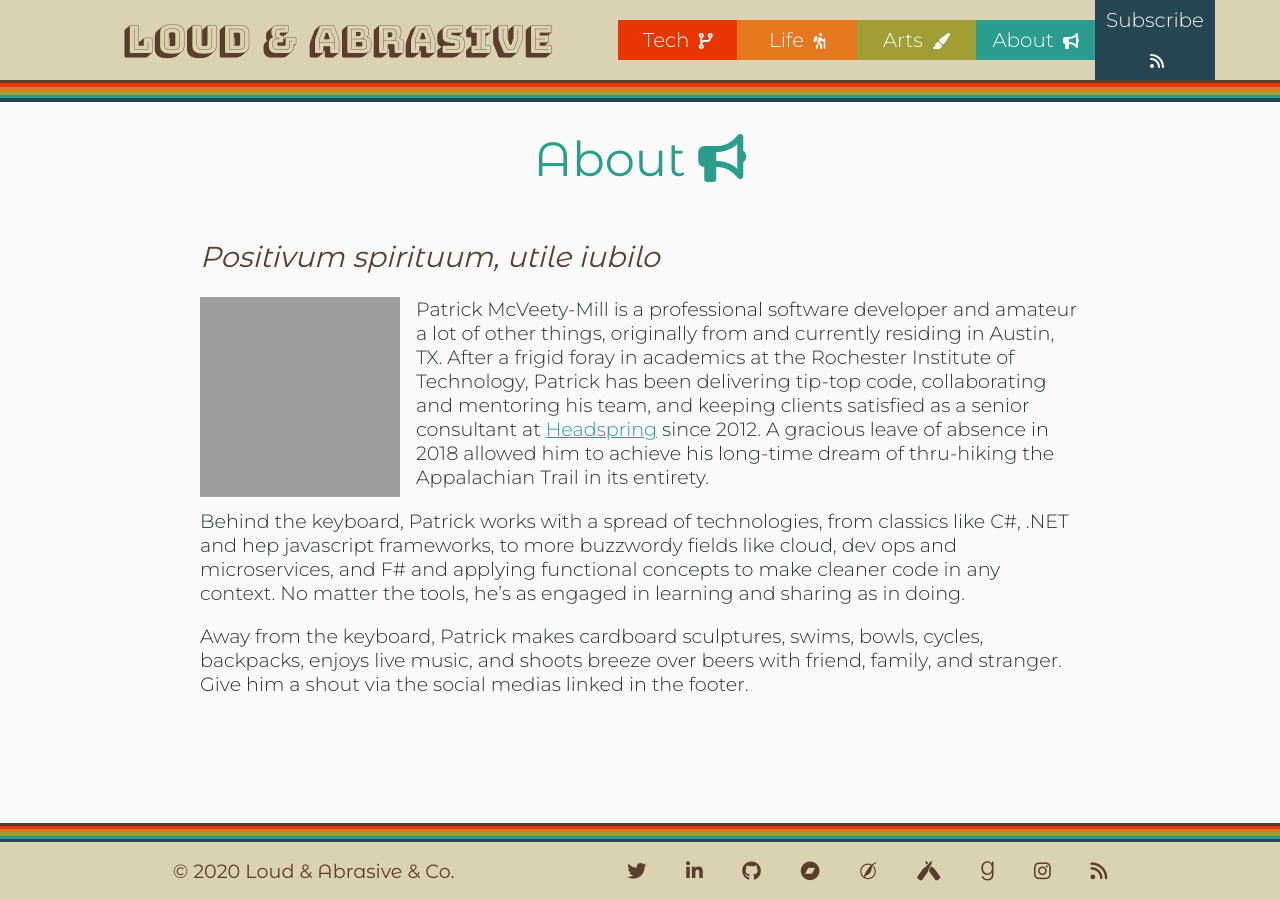
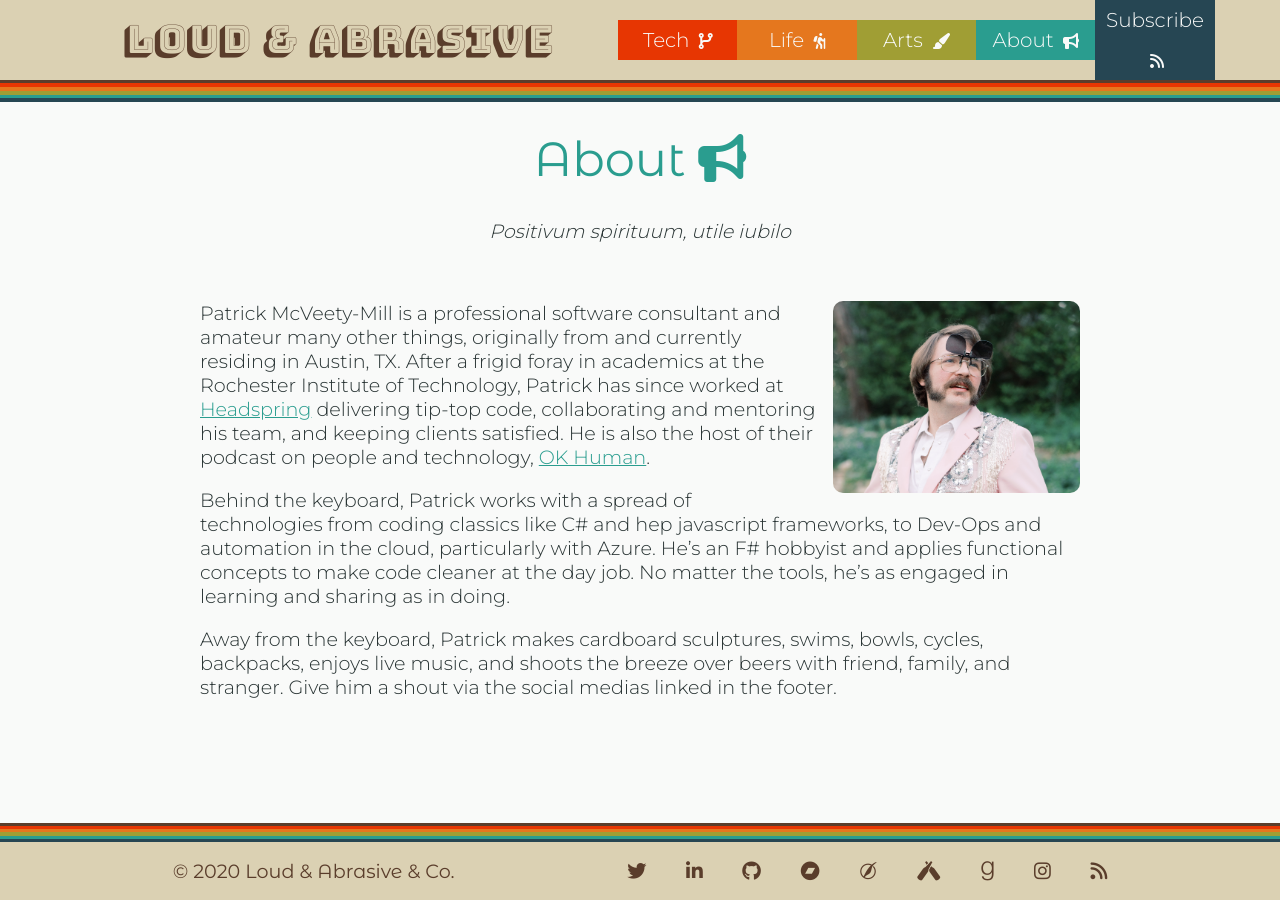
Before and after one commit to pmcvtm/pmcvtm.com, a Jekyll site: the page built from pages/about.md, in a window 1280 px wide. Built offline with Jekyll 4.4.1, drawn with Linux system fonts in a browser that asks for light colours; nearby versions of some CDN libraries; some web fonts are replaced; grey boxes are pictures that could not be loaded.

Commit message:
fix up about page

```diff
--- a/pages/about.md
+++ b/pages/about.md
@@ -2,16 +2,15 @@
 layout: page
 title: About
 permalink: /about/
-color: "teal"
+color: teal
 icon: fa-bullhorn
+description: Positivum spirituum, utile iubilo
 ---
 
-## _Positivum spirituum, utile iubilo_
+<img style="float:right; margin-left: 1rem; height: 10em; border-radius: 10px" src="/assets/author.jpg" alt="our author: a young-ish man in a pink rhinestone suitcoat wearing aviator eyeglasses with sunglass flip-ups donning a jovial smile" />
 
-<img style="float:left; margin-right: 1rem;" src="http://www.gravatar.com/avatar/50f4741321b7937a870a280e11a0fea5" alt="our author: a young-ish man in aviator eyeglasses with sunglass flip-ups donning a jovial smile" />
+Patrick McVeety-Mill is a professional software consultant and amateur many other things, originally from and currently residing in Austin, TX. After a frigid foray in academics at the Rochester Institute of Technology, Patrick has since worked at [Headspring](https://headspring.com/) delivering tip-top code, collaborating and mentoring his team, and keeping clients satisfied. He is also the host of their podcast on people and technology, [OK Human](https://headspring.com/insights/podcast/).
 
-Patrick McVeety-Mill is a professional software developer and amateur a lot of other things, originally from and currently residing in Austin, TX. After a frigid foray in academics at the Rochester Institute of Technology, Patrick has been delivering tip-top code, collaborating and mentoring his team, and keeping clients satisfied as a senior consultant at [Headspring](https://headspring.com/) since 2012. A gracious leave of absence in 2018 allowed him to achieve his long-time dream of thru-hiking the Appalachian Trail in its entirety.
+Behind the keyboard, Patrick works with a spread of technologies from coding classics like C# and hep javascript frameworks, to Dev-Ops and automation in the cloud, particularly with Azure. He's an F# hobbyist and applies functional concepts to make code cleaner at the day job. No matter the tools, he's as engaged in learning and sharing as in doing.
 
-Behind the keyboard, Patrick works with a spread of technologies, from classics like C#, .NET and hep javascript frameworks, to more buzzwordy fields like cloud, dev ops and microservices, and F# and applying functional concepts to make cleaner code in any context. No matter the tools, he's as engaged in learning and sharing as in doing.
-
-Away from the keyboard, Patrick makes cardboard sculptures, swims, bowls, cycles, backpacks, enjoys live music, and shoots breeze over beers with friend, family, and stranger. Give him a shout via the social medias linked in the footer.
+Away from the keyboard, Patrick makes cardboard sculptures, swims, bowls, cycles, backpacks, enjoys live music, and shoots the breeze over beers with friend, family, and stranger. Give him a shout via the social medias linked in the footer.
```
Also changed, not shown: assets/author.jpg (added).
